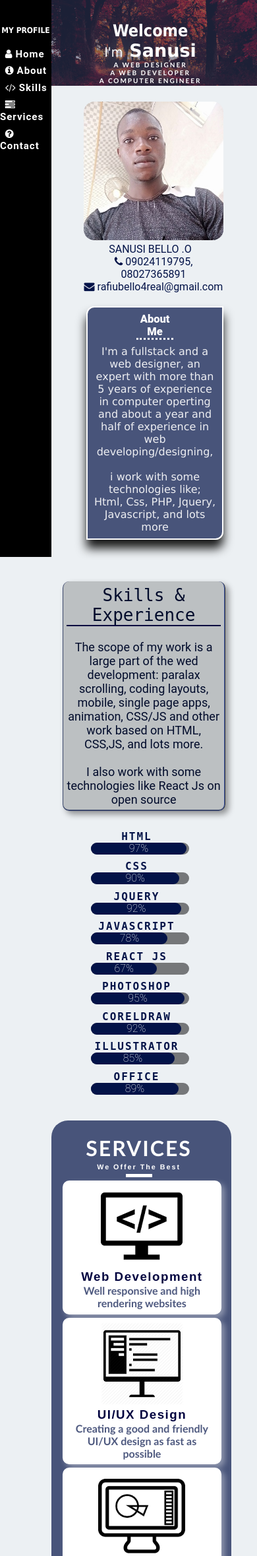
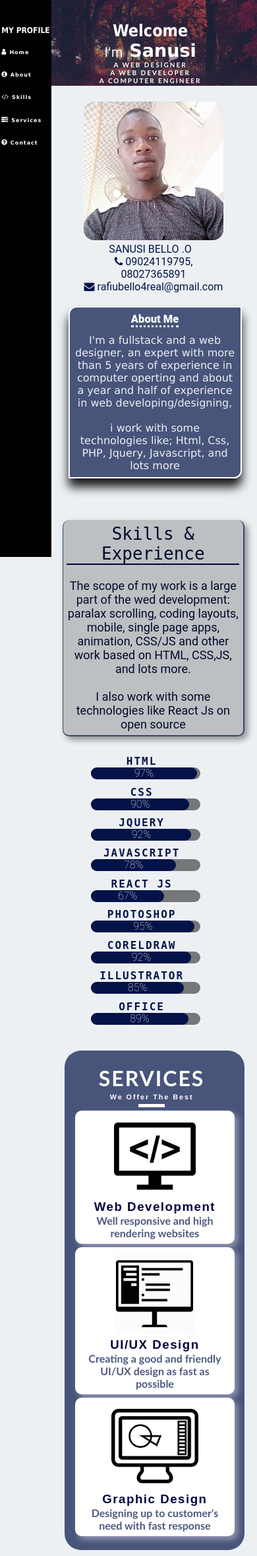
Before and after one commit to TunarshBee/my-portfolio-, a PHP site: page / in a window 390 px wide. Shown: the top 2358 px of the page at 66% size. Run offline with PHP 8.4, Linux system fonts and the light colour scheme.

Commit message:
~ testing

```diff
--- a/index.css
+++ b/index.css
@@ -593,8 +593,9 @@ fieldset {
   }
   #contact {
     display: block;
-    width: 83%;
-    left: 17%;
+    width: 100%;
+    height: 50%;
+    /* margin-left: 7%; */
   }
 
   #contactDiv1 > fieldset {
@@ -618,7 +619,7 @@ fieldset {
 
   #skillWord {
     display: block;
-    width: 87%;
+    width: 97%;
     margin-bottom: 10%;
     padding: 2%;
     margin-left: 10%;
@@ -636,10 +637,9 @@ fieldset {
 
   #skillsName {
     font-family: sans-serif;
-    /* margin: 1.5%; */
     text-align: center;
     margin-left: 10%;
-    /* font-family: 'Times New Roman', Times, serif; */
+    width: 100%;
     text-transform: uppercase;
     font-size: 16px;
   }
@@ -692,13 +692,13 @@ fieldset {
   #aboutDiv1 {
     display: block;
     margin-top: 7%;
-    margin-left: 15%;
+    margin-left: 5%;
     background-color: rgba(3, 19, 72, 0.7);
     text-align: center;
     color: rgba(255, 255, 255, 0.9);
     border-radius: 12px 0;
     padding: 3%;
-    width: 75%;
+    width: 95%;
     height: 40%;
     border: 2px solid rgb(255, 255, 255);
     box-shadow: 0px 13px 15px rgba(0, 0, 0, 0.9);
@@ -726,11 +726,12 @@ fieldset {
 
   #contactDiv div {
     margin: 2%;
-    font-size: 14px;
+    font-size: 10px;
   }
   #contactDiv {
     display: block;
-    margin: 4% 8% 4% 25%;
+    width: 80%;
+    margin: 4% 8% 4% 20%;
   }
 
   #messageForm form input,
@@ -761,31 +762,32 @@ fieldset {
 
   #service {
     width: 70%;
-    min-height: 20%;
-    color: white;
+    height: 10%;
+    color: rgb(255, 255, 255);
     text-align: center;
     justify-content: center;
     margin: 5% auto;
-    margin-left: 20%;
+    margin-left: 25%;
     border-radius: 25px;
     padding: 5% 5% 4% 3%;
-    background-color: rgba(3, 19, 72, 0.7);
+    background: rgba(3, 19, 72, 0.7);
   }
 
   #offer1 {
     display: block;
     width: 100%;
+    height: 25%;
     margin: 2%;
   }
   .scrolled {
     display: none;
   }
   #contactDiv1 > fieldset {
-    width: 50%;
+    width: 70%;
     font-family: Arial, Helvetica, sans-serif;
     padding: 1%;
     max-height: 80vh;
-    margin-left: 25%;
+    margin-left: 22%;
     display: inline-block;
   }
   #copyright,
@@ -828,22 +830,32 @@ fieldset {
     display: block;
     text-align: start;
     list-style: none;
-    font-size: 15px;
+    font-size: 10px;
     color: #ffffff;
-    margin-bottom: 10%;
+    margin-bottom: 30%;
     font-family: Verdana, Geneva, Tahoma, sans-serif;
     letter-spacing: 1px;
     text-decoration: none;
   }
+  #navList1 li a span{
+    /* display: block; */
+    text-align: center;
+    font-size: 8px;
+    color: #ffffff;
+    margin-bottom: 14px;
+    font-family: Verdana, Geneva, Tahoma, sans-serif;
+  }
   #navList1 li a i{
+    font-size: 10px;
     margin-right: 5%;
-    margin-left: 10%;
+    margin-left: 3%;
+    text-align: center;
   }
 
   .social {
     /* position: absolute; */
     list-style-type: none;
-    margin: auto 22%;
+    margin-left: 30%;
     display: inline-flex;
   }
 
```
